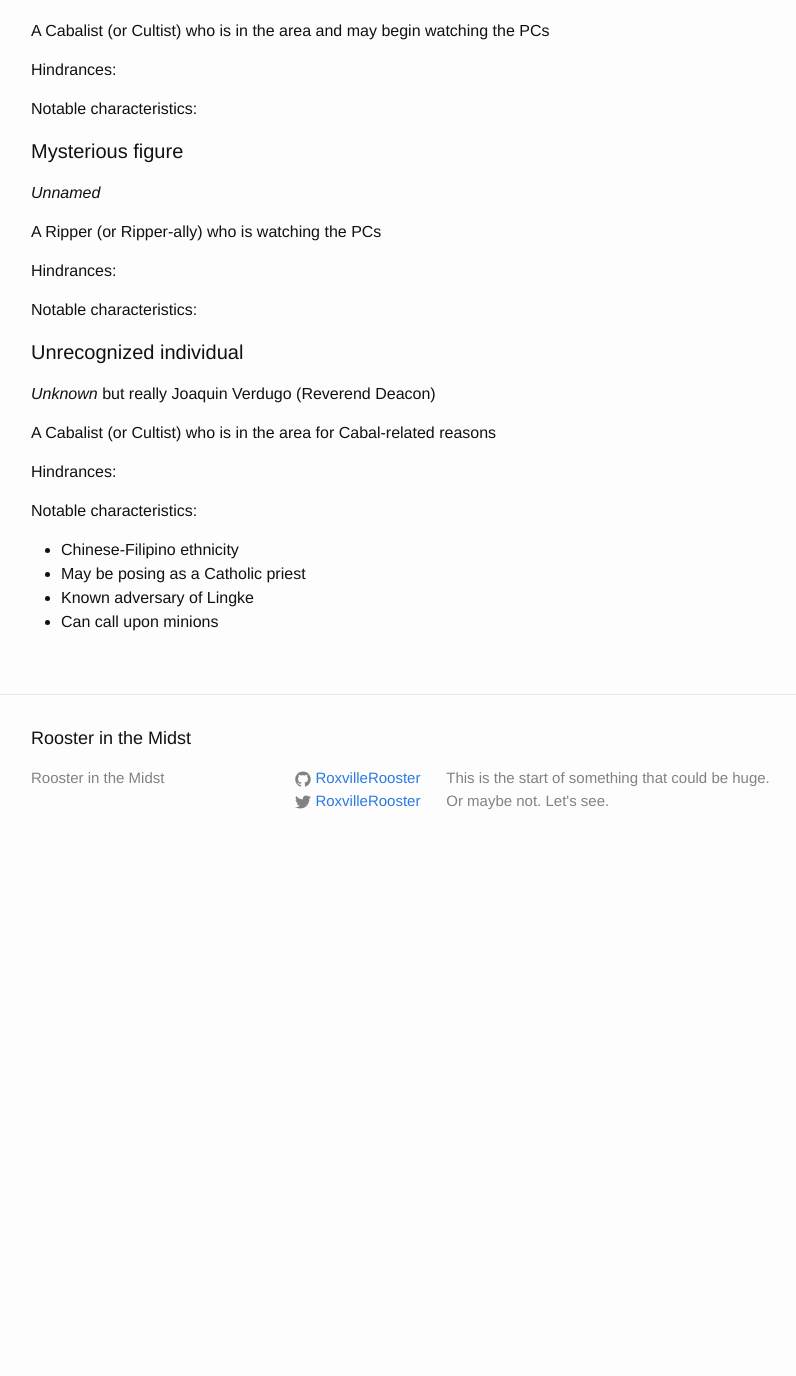
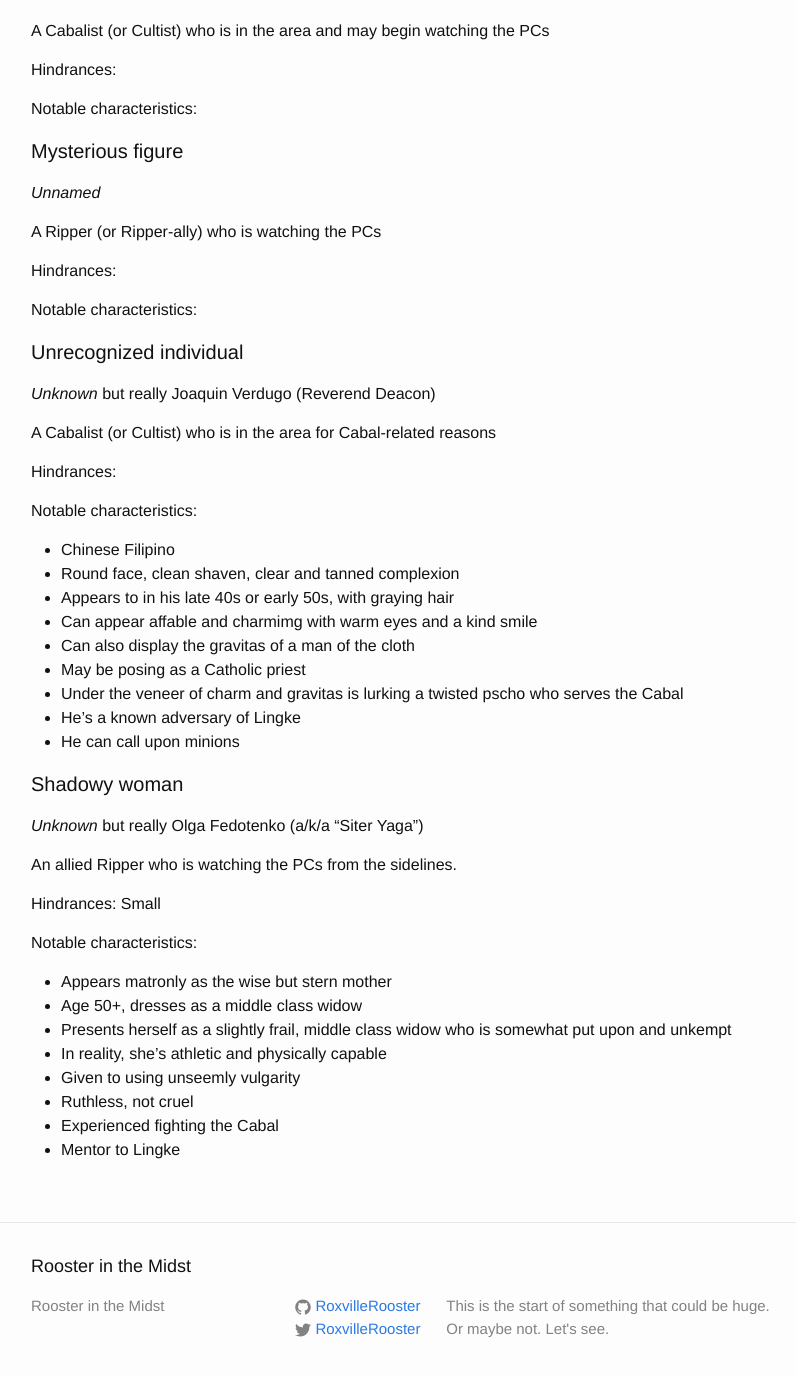
Before and after one commit to achall36/RoxvilleRooster.github.io, a Jekyll site: the page built from rippers-game-planning.md, in a window 1280 px wide and 1400 px high, scrolled down 2891 px. Shown: the top 1376 px of the window, without its empty margins (239-1035 px from the left). Built offline with Jekyll 4.4.1, drawn with Linux system fonts in a browser that asks for light colours; before the commit the page ends 3763 px from its top, so only the background shows below that.

Commit message:
Update rippers-game-planning.md

```diff
--- a/rippers-game-planning.md
+++ b/rippers-game-planning.md
@@ -155,7 +155,30 @@ A Cabalist (or Cultist) who is in the area for Cabal-related reasons
 Hindrances:
 
 Notable characteristics:
-* Chinese-Filipino ethnicity
+* Chinese Filipino
+* Round face, clean shaven, clear and tanned complexion
+* Appears to in his late 40s or early 50s, with graying hair
+* Can appear affable and charmimg with warm eyes and a kind smile
+* Can also display the gravitas of a man of the cloth
 * May be posing as a Catholic priest
-* Known adversary of Lingke
-* Can call upon minions
+* Under the veneer of charm and gravitas is lurking a twisted pscho who serves the Cabal
+* He's a known adversary of Lingke
+* He can call upon minions
+
+#### Shadowy woman
+
+_Unknown_ but really Olga Fedotenko (a/k/a "Siter Yaga")
+
+An allied Ripper who is watching the PCs from the sidelines.
+
+Hindrances: Small
+
+Notable characteristics:
+* Appears matronly as the wise but stern mother
+* Age 50+, dresses as a middle class widow
+* Presents herself as a slightly frail, middle class widow who is somewhat put upon and unkempt
+* In reality, she's athletic and physically capable
+* Given to using unseemly vulgarity
+* Ruthless, not cruel
+* Experienced fighting the Cabal
+* Mentor to Lingke
```
